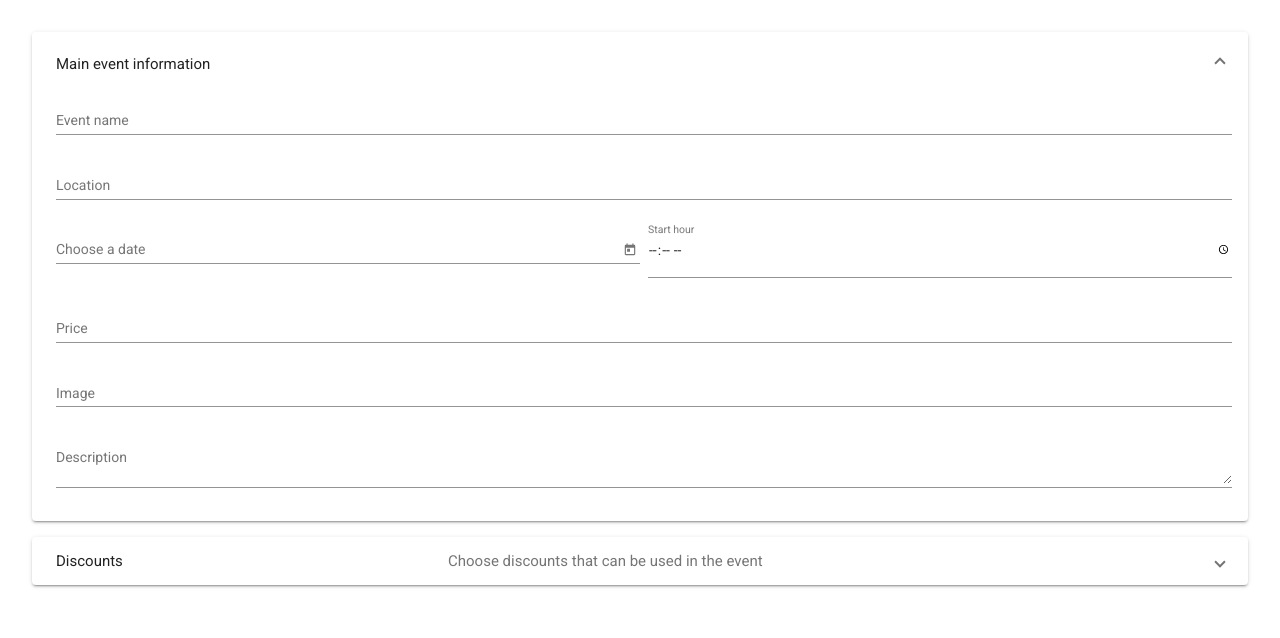
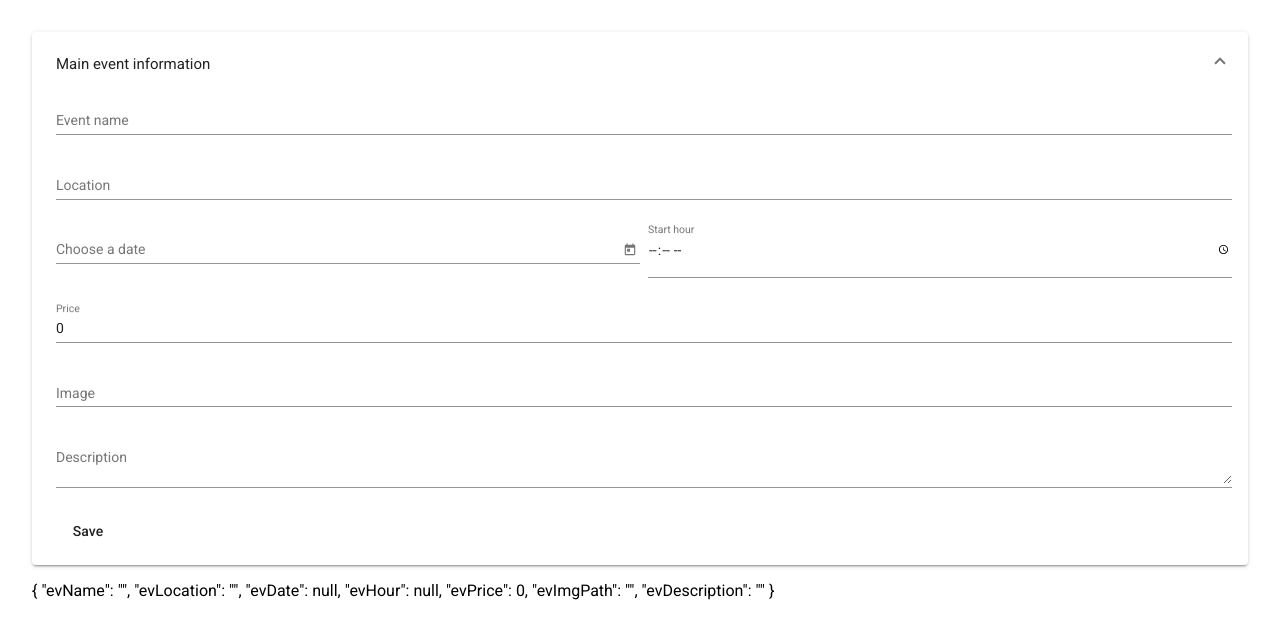
Before and after one commit to pzabkiewicz/eventer, an Angular app: page /events/1/edit in a window 1280 px wide. Both pictures are taken after a click on the button "Main event information". Shown: the top 638 px of the page. Built offline with nearby package versions, Linux system fonts and the light colour scheme.

Commit message:
Adding a reactive form to event creation form

```diff
--- a/src/app/events/event-edit/event-edit.component.html
+++ b/src/app/events/event-edit/event-edit.component.html
@@ -5,45 +5,42 @@
         <mat-expansion-panel-header>
             <mat-panel-title>Main event information</mat-panel-title>
         </mat-expansion-panel-header>
-        <div gdAuto="row"
-             gdColumns.gt-sm="50% 50%"
-             gdGap.gt-sm="0.5rem">
+        <form [formGroup]="eventCreationForm" (ngSubmit)="onSave()"
+              gdAuto="row"
+              gdColumns.gt-xs="50% 50%"
+              gdGap.gt-xs="0.5rem">
                 <mat-form-field gdColumn.gt-xs="span 2">
                     <mat-label>Event name</mat-label>
-                    <input matInput>
+                    <input matInput formControlName="evName">
                 </mat-form-field>
                 <mat-form-field gdColumn.gt-xs="span 2">
                     <mat-label>Location</mat-label>
-                    <input matInput>
+                    <input matInput formControlName="evLocation">
                 </mat-form-field>
                 <mat-form-field>
                     <mat-label>Choose a date</mat-label>
-                    <input matInput [matDatepicker]="picker">
+                    <input matInput [matDatepicker]="picker" formControlName="evDate">
                     <mat-datepicker-toggle matSuffix [for]="picker"></mat-datepicker-toggle>
                     <mat-datepicker #picker></mat-datepicker>
                 </mat-form-field>
                 <mat-form-field>
                     <mat-label>Start hour</mat-label>
-                    <input matInput type="time">
+                    <input matInput type="time" formControlName="evHour">
                 </mat-form-field>
                 <mat-form-field gdColumn.gt-xs="span 2">
                     <mat-label>Price</mat-label>
-                    <input matInput type="number">
+                    <input matInput type="number" formControlName="evPrice">
                 </mat-form-field>
                 <mat-form-field gdColumn.gt-xs="span 2">
                     <mat-label>Image</mat-label>
-                    <input matInput>
+                    <input matInput formControlName="evImgPath">
                 </mat-form-field>
                 <mat-form-field gdColumn.gt-xs="span 2">
                     <mat-label>Description</mat-label>
-                    <textarea matInput></textarea>
+                    <textarea matInput formControlName="evDescription"></textarea>
                 </mat-form-field>
-        </div>
-    </mat-expansion-panel>
-    <mat-expansion-panel>
-        <mat-expansion-panel-header>
-            <mat-panel-title>Discounts</mat-panel-title>
-            <mat-panel-description>Choose discounts that can be used in the event</mat-panel-description>
-        </mat-expansion-panel-header>
+                <button mat-button type="submit" gdGridAlign="start">Save</button>
+            </form>
     </mat-expansion-panel>
 </div>
+<p>{{ eventCreationForm.value | json}}</p>
--- a/src/app/events/event-edit/event-edit.component.ts
+++ b/src/app/events/event-edit/event-edit.component.ts
@@ -1,4 +1,7 @@
 import { Component, OnInit } from '@angular/core';
+import {
+  FormBuilder,
+  FormGroup } from '@angular/forms';
 
 @Component({
   selector: 'app-event-edit',
@@ -7,9 +10,25 @@ import { Component, OnInit } from '@angular/core';
 })
 export class EventEditComponent implements OnInit {
 
-  constructor() { }
+  eventCreationForm: FormGroup;
+
+  constructor(private fb: FormBuilder) {
+    this.eventCreationForm = this.fb.group({
+      evName: [''],
+      evLocation: [''],
+      evDate: [null],
+      evHour: [null],
+      evPrice: [0.00],
+      evImgPath: [''],
+      evDescription: ['']
+    });
+  }
 
   ngOnInit() {
   }
 
+  onSave() {
+    console.log(this.eventCreationForm);
+  }
+
 }
```
